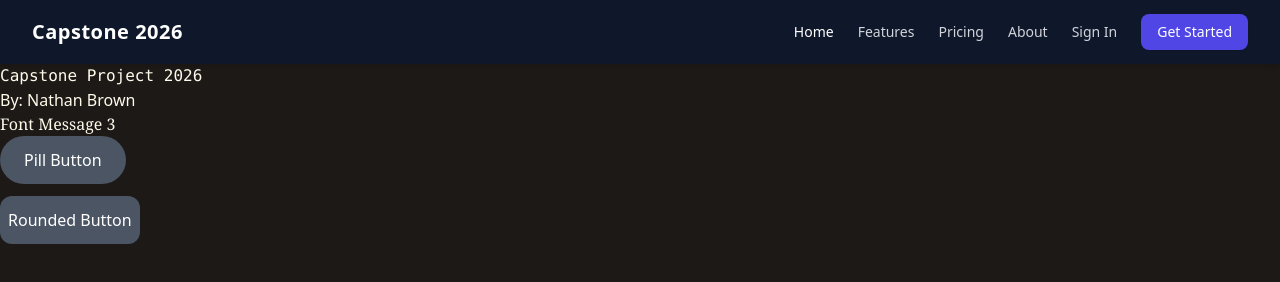
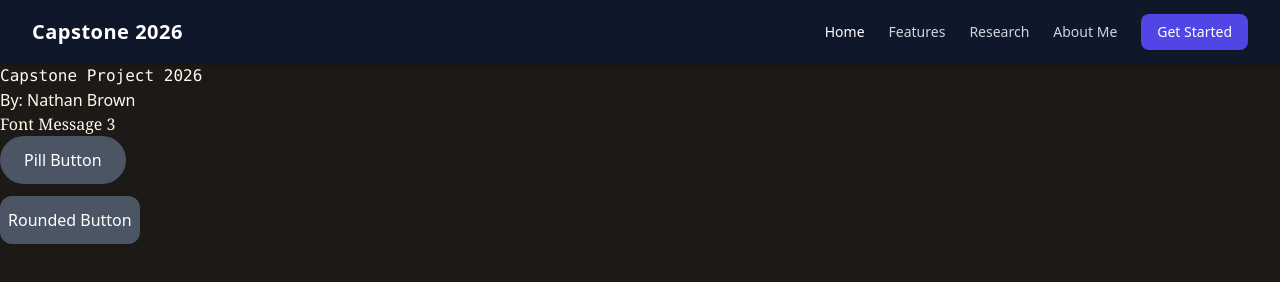
Before and after one commit to SpritzCoAlt/Capstone-Fixed, a website: page index.html in a window 1280 px wide. Drawn offline with nearby package versions, Linux system fonts and the light colour scheme.

Commit message:
Quick Check Nav 5

```diff
--- a/index.html
+++ b/index.html
@@ -9,7 +9,7 @@
 </head>
 
 <nav class="bg-slate-900 text-white shadow-md">
-  <div class="max-w-7xl mx-auto px-4 sm:px-6 lg:px-8">
+  <div class="max-w-7xl mx-auto px-0 sm:px-6 lg:px-8">
     <div class="flex items-center justify-between h-16">
 
       <!-- 1. Logo (Pushed to the far left) -->
@@ -23,9 +23,8 @@
         <div class="hidden md:flex items-center space-x-6 text-sm font-medium">
           <a href="#" class="text-white hover:text-indigo-400 transition-colors">Home</a>
           <a href="#" class="text-gray-300 hover:text-indigo-400 transition-colors">Features</a>
-          <a href="#" class="text-gray-300 hover:text-indigo-400 transition-colors">Pricing</a>
-          <a href="#" class="text-gray-300 hover:text-indigo-400 transition-colors">About</a>
-          <a href="#" class="text-gray-300 hover:text-indigo-400 transition-colors">Sign In</a>
+          <a href="#" class="text-gray-300 hover:text-indigo-400 transition-colors">Research</a>
+          <a href="#" class="text-gray-300 hover:text-indigo-400 transition-colors">About Me</a>
         </div>
 
         <!-- Action Button -->
```
